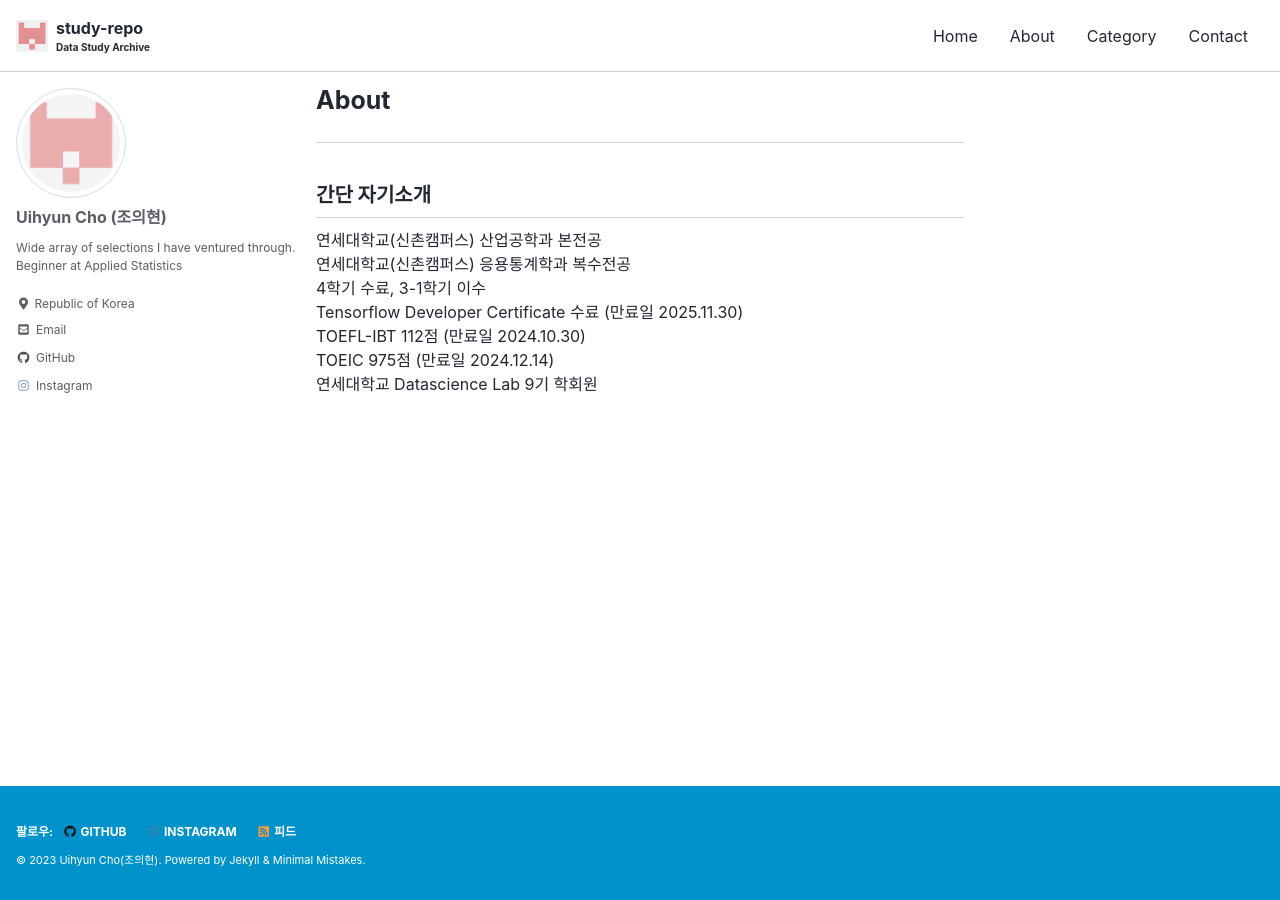
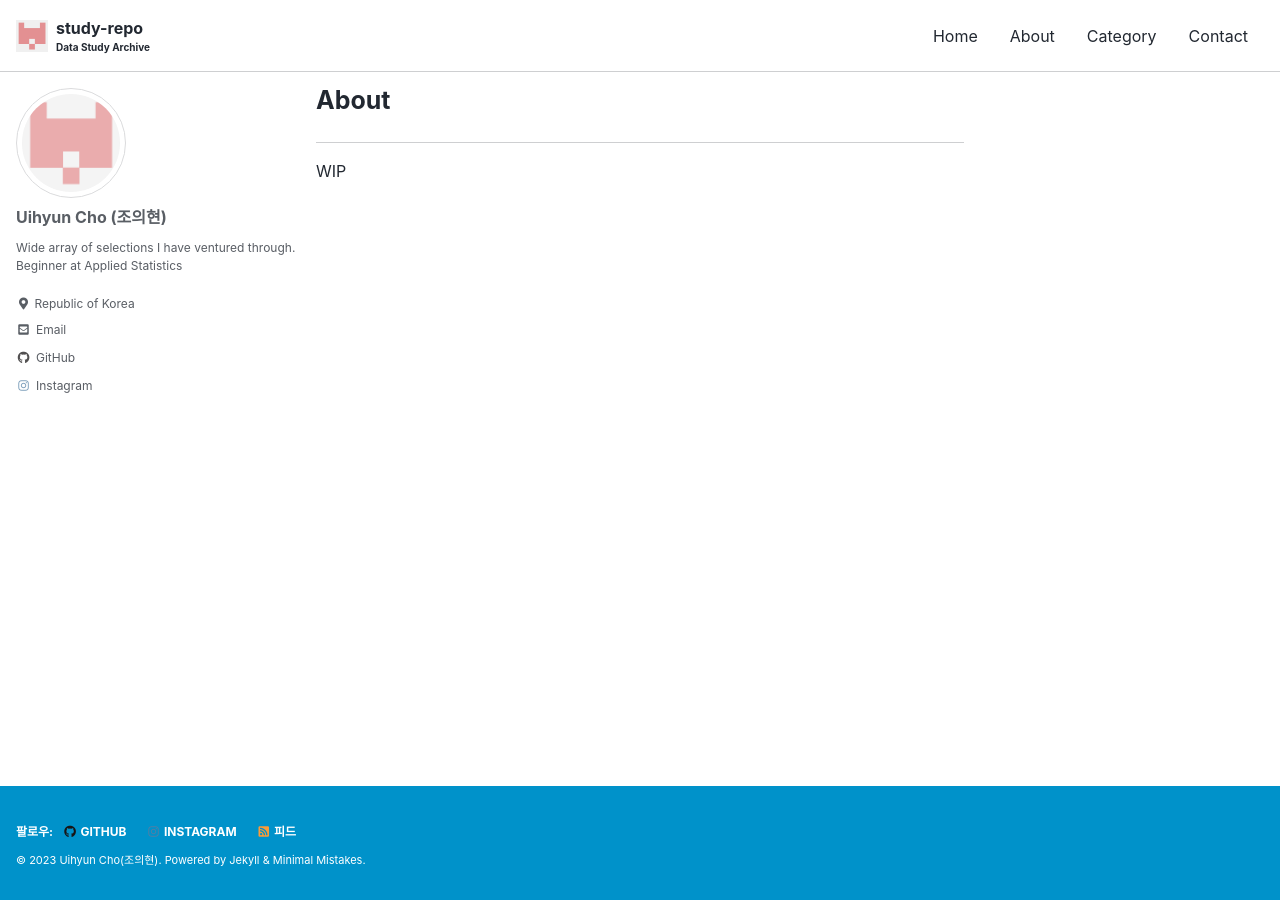
Before and after one commit to a2ran/a2ran.github.io, a Jekyll site: the page built from _pages/about.md, in a window 1280 px wide. Built offline with Jekyll 4.4.1, drawn with Linux system fonts in a browser that asks for light colours; cached includes are drawn as plain includes.

Commit message:
Update about.md

```diff
--- a/_pages/about.md
+++ b/_pages/about.md
@@ -5,12 +5,4 @@ title: "About"
 
 ---
 
-## 간단 자기소개
-
-연세대학교(신촌캠퍼스) 산업공학과 본전공 <br>
-연세대학교(신촌캠퍼스) 응용통계학과 복수전공<br>
-4학기 수료, 3-1학기 이수<br>
-Tensorflow Developer Certificate 수료 (만료일 2025.11.30)<br>
-TOEFL-IBT 112점 (만료일 2024.10.30) <br>
-TOEIC 975점 (만료일 2024.12.14) <br>
-연세대학교 Datascience Lab 9기 학회원
+WIP
```
